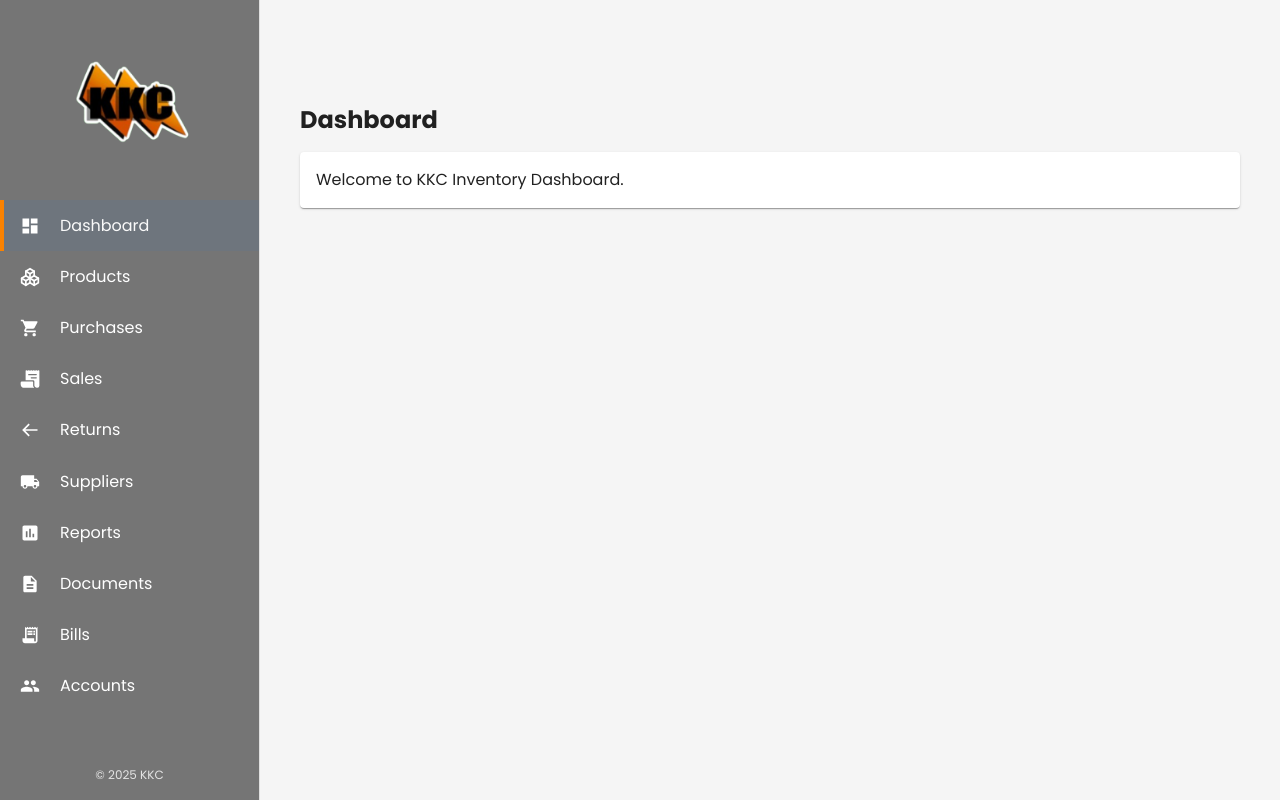
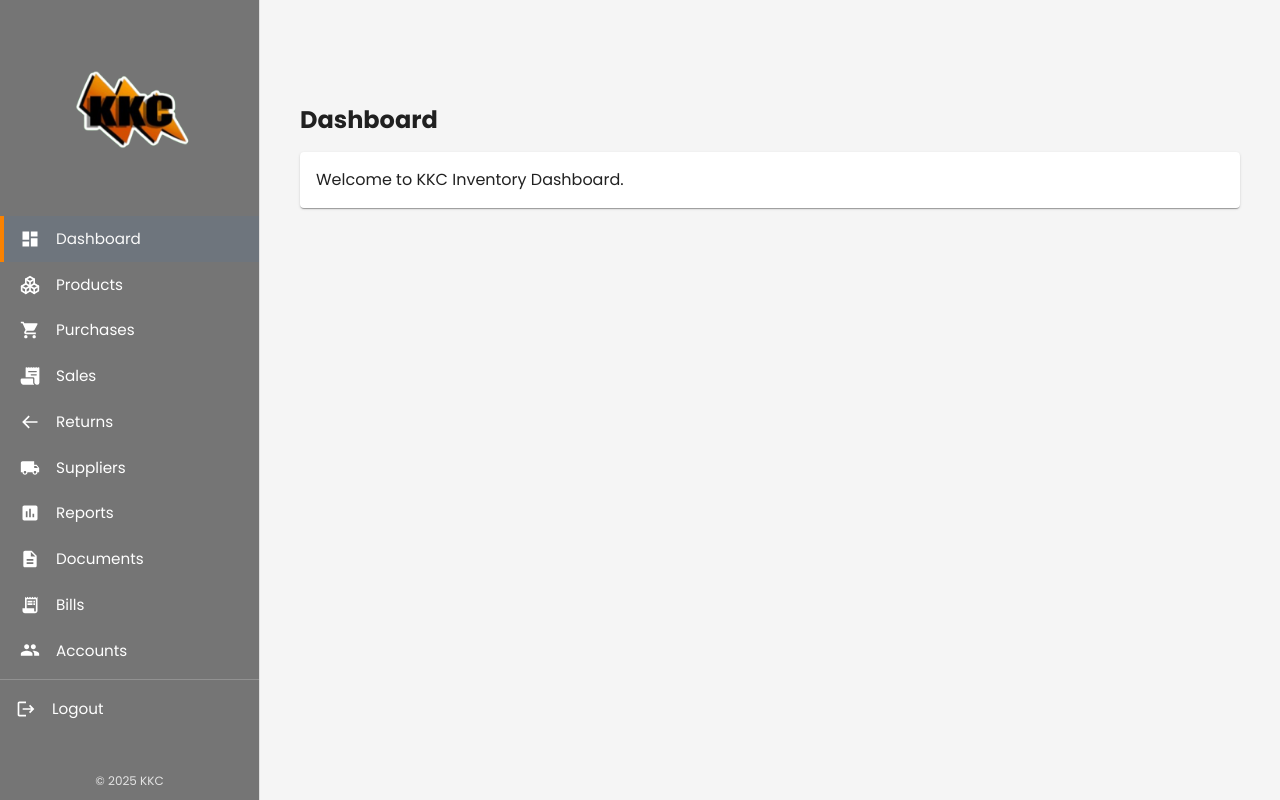
Before and after one commit to riyuwin/KKC-IS, a React (Vite) app in the folder kkc-inventory/: page / in a window 1280 px wide. Built offline with nearby package versions, Linux system fonts and the light colour scheme.

Commit message:
purchase page and sidebar with logout button

```diff
--- a/kkc-inventory/src/assets/components/PurchaseDialog.jsx
+++ b/kkc-inventory/src/assets/components/PurchaseDialog.jsx
@@ -148,7 +148,7 @@ export default function PurchaseDialog({
       </DialogTitle>
 
       <DialogContent dividers sx={{ px: 3, pt: 2.5, pb: 2.5 }}>
-        {/* CSS Grid for rigid equal columns */}
+        {/* CSS Grid for equal columns */}
         <Box
           sx={{
             display: "grid",
@@ -315,7 +315,7 @@ export default function PurchaseDialog({
             }}
           >
             <Chip
-              size="small"
+              size="small" sx={{mt: -3}}
               color={form.purchase_status === 'Completed' ? 'success' : 'warning'}
               label={form.purchase_status === 'Completed' ? 'Completed' : 'Pending'}
             />
--- a/kkc-inventory/src/assets/components/Sidebar.jsx
+++ b/kkc-inventory/src/assets/components/Sidebar.jsx
@@ -1,21 +1,16 @@
 import React, { useMemo, useState } from "react";
-import { useLocation, Link as RouterLink } from "react-router-dom";
-import { Box, Drawer, List, ListItemButton, ListItemIcon, ListItemText, Toolbar, IconButton, useMediaQuery } from "@mui/material";
+import { useLocation, Link as RouterLink, useNavigate } from "react-router-dom";
+import { Box, Drawer, List, ListItemButton, ListItemIcon, ListItemText, Toolbar, IconButton, useMediaQuery, Divider } from "@mui/material";
 import { Menu as MenuIcon } from "@mui/icons-material";
 import { useTheme } from "@mui/material/styles";
-
-// Icons
-import { MdDashboard } from "react-icons/md";
-import { MdShoppingCart, MdAssessment, MdDescription, MdPeople } from "react-icons/md";
+import Swal from "sweetalert2";
+import { MdDashboard, MdShoppingCart, MdAssessment, MdDescription, MdPeople, MdLocalShipping, MdReceiptLong, MdLogout } from "react-icons/md";
 import { TbPackages } from "react-icons/tb";
 import { IoReceipt } from "react-icons/io5";
 import { BiArrowBack } from "react-icons/bi";
-import { MdLocalShipping } from "react-icons/md";
-import { MdReceiptLong } from "react-icons/md";
+import logo from "../../images/kkc-logo.png";
 
-import logo from '../../images/kkc-logo.png';
 
-// Menu items
 const allItems = [
   { label: "Dashboard", to: "/", icon: <MdDashboard size={20} /> },
   { label: "Products", to: "/products", icon: <TbPackages size={20} /> },
@@ -31,41 +26,98 @@ const allItems = [
 
 function Sidebar({ drawerWidth = 260, accountType = "admin" }) {
   const location = useLocation();
+  const navigate = useNavigate();
   const theme = useTheme();
   const isMobile = useMediaQuery(theme.breakpoints.down("md"));
+
+  // Screen sizes (to use the size efficiently sa mga styling)
+  const isShort = useMediaQuery("(max-height: 820px)");
+  const isTiny  = useMediaQuery("(max-height: 700px)");
+
   const [mobileOpen, setMobileOpen] = useState(false);
 
   const items = useMemo(() => {
     return accountType === "warehouse"
-      ? allItems.filter(i => i.label !== "Accounts")
+      ? allItems.filter((i) => i.label !== "Accounts")
       : allItems;
   }, [accountType]);
+
+  const swalConfirm = async (title, text) => {
+    const res = await Swal.fire({
+      heightAuto: false,
+      icon: "question",
+      title,
+      text,
+      showCancelButton: true,
+      confirmButtonText: "Yes",
+      cancelButtonText: "No",
+      reverseButtons: true,
+      focusCancel: true,
+    });
+    return res.isConfirmed;
+  };
+
+  const handleLogout = async () => {
+    const ok = await swalConfirm("Logout?", "Are you sure you want to logout?");
+    if (!ok) return;
+    try {
+      // localStorage.removeItem("authToken");
+      // sessionStorage.clear();
+    } finally {
+      if (isMobile) setMobileOpen(false);
+      navigate("/login", { replace: true });
+    }
+  };
+
+  // Scales based on height
+  const logoSize = isTiny
+    ? (isMobile ? 70 : 90)
+    : isShort
+    ? (isMobile ? 96 : 200)
+    : (isMobile ? 120 : 180);
+
+  const topPadY   = isTiny ? 0.5 : isShort ? 1 : 2;
+  const itemPy    = isTiny ? 0.65 : isShort ? 1.0 : 1.1;
+  const iconMinW  = isTiny ? 34 : isShort ? 36 : 40;
+  const labelSize = isTiny ? "0.93rem" : isShort ? "0.95rem" : "1rem";
+  const dividerMy = isTiny ? 0.5 : isShort ? 0.75 : 1;
+  const footerFs  = isTiny ? "0.68rem" : "0.75rem";
+  const footerPy  = isTiny ? 0.75 : 1.25;
 
   const drawerContent = (
     <Box
       sx={{
         fontFamily: "Poppins, sans-serif",
-        height: "100%",
+        height: "100vh",
         display: "flex",
         flexDirection: "column",
+        justifyContent: "space-between",
         bgcolor: "#757575",
         color: "#FFFFFF",
+        overflow: "hidden", // no scroll
       }}
     >
-      {/* Logo */}
-      <Toolbar sx={{ justifyContent: "center" }}>
+      {/* Logo (compact toolbar) */}
+      <Toolbar
+        disableGutters
+        sx={{
+          justifyContent: "center",
+          minHeight: 0,
+          py: topPadY,
+        }}
+      >
         <Box
           component="img"
           src={logo}
           alt="Logo"
-          sx={{ width: isMobile ? 130 : 200, height: isMobile ? 130 : 200 }}
+          sx={{ width: logoSize, height: logoSize, objectFit: "contain" }}
         />
       </Toolbar>
 
-      {/* Menu */}
-      <Box sx={{ flex: 1, overflowY: "auto" }}>
-        <List disablePadding>
-          {items.map(item => {
+      {/* Menu (no scroll) */}
+      <Box sx={{ flex: 1, overflow: "hidden" }}>
+        <List disablePadding dense={isShort || isTiny}>
+          {items.map((item) => {
             const selected = location.pathname === item.to;
             return (
               <ListItemButton
@@ -74,25 +126,56 @@ function Sidebar({ drawerWidth = 260, accountType = "admin" }) {
                 to={item.to}
                 selected={selected}
                 sx={{
-                  py: 1.2,
-                  "& .MuiListItemIcon-root": { color: "#FFFFFF", minWidth: 40 },
+                  py: itemPy,
+                  "& .MuiListItemIcon-root": { color: "#FFFFFF", minWidth: iconMinW },
                   color: selected ? "#FAFAFA" : "#FFFFFF",
-                  bgcolor: selected ? "#1A1A1A" : "transparent", // hex instead of rgba
-                  "&:hover": {
-                    bgcolor: "#6B6B6B",
-                  },
+                  bgcolor: selected ? "#1A1A1A" : "transparent",
+                  "&:hover": { bgcolor: "#6B6B6B" },
                   borderLeft: selected ? "4px solid #FA8201" : "4px solid transparent",
                 }}
               >
                 <ListItemIcon>{item.icon}</ListItemIcon>
-                <ListItemText primary={item.label} />
+                <ListItemText
+                  primary={item.label}
+                  primaryTypographyProps={{ fontSize: labelSize }}
+                />
               </ListItemButton>
             );
           })}
+
+          {/* Logout (below Accounts) */}
+          <Divider sx={{ my: dividerMy, borderColor: "rgba(255,255,255,0.2)" }} />
+          <ListItemButton
+            onClick={handleLogout}
+            sx={{
+              py: itemPy,
+              "& .MuiListItemIcon-root": { color: "#FFFFFF", minWidth: iconMinW },
+              color: "#FFFFFF",
+              "&:hover": { bgcolor: "#6B6B6B" },
+            }}
+          >
+            <ListItemIcon>
+              <MdLogout size={20} />
+            </ListItemIcon>
+            <ListItemText
+              primary="Logout"
+              primaryTypographyProps={{ fontSize: labelSize }}
+            />
+          </ListItemButton>
         </List>
       </Box>
 
-      <Box sx={{ p: 2, textAlign: "center", fontSize: "0.75rem", opacity: 0.8, fontWeight: 300 }}>
+      {/* Footer */}
+      <Box
+        sx={{
+          py: footerPy,
+          px: 2,
+          textAlign: "center",
+          fontSize: footerFs,
+          opacity: 0.8,
+          fontWeight: 300,
+        }}
+      >
         © {new Date().getFullYear()} KKC
       </Box>
     </Box>
@@ -104,13 +187,7 @@ function Sidebar({ drawerWidth = 260, accountType = "admin" }) {
       {isMobile && (
         <IconButton
           onClick={() => setMobileOpen(true)}
-          sx={{
-            position: "fixed",
-            top: 10,
-            left: 10,
-            zIndex: 2000,
-            color: "#757575",
-          }}
+          sx={{ position: "fixed", top: 10, left: 10, zIndex: 2000, color: "#757575" }}
         >
           <MenuIcon />
         </IconButton>
@@ -127,6 +204,8 @@ function Sidebar({ drawerWidth = 260, accountType = "admin" }) {
           "& .MuiDrawer-paper": {
             width: drawerWidth,
             boxSizing: "border-box",
+            height: "100vh",
+            overflow: "hidden",
           },
         }}
       >
--- a/kkc-inventory/src/assets/pages/Products.jsx
+++ b/kkc-inventory/src/assets/pages/Products.jsx
@@ -216,7 +216,7 @@ function Products() {
     }
   };
 
-  // Header style
+  // Header Styling
   const headerCellSx = {
     p: 1.5,
     fontSize: "0.95rem",
@@ -225,6 +225,27 @@ function Products() {
     textAlign: "center",
     color: "white",
   };
+
+  // Body Styling
+  const bodyCellSx = {
+    textAlign: "center",
+    fontSize: "0.90rem",
+    py: 2,   // vertical padding
+    px: 1,   // horizontal padding
+    overflow: "hidden",
+    textOverflow: "ellipsis",
+  };
+
+  // Wrap Cell Styling
+  const wrapCellSx = {
+    whiteSpace: "normal",
+    wordBreak: "break-word",
+    textOverflow: "clip",
+    overflow: "visible",
+    maxWidth: "none",
+    px: 1.25,
+  };
+
 
   return (
     <Box sx={{ p: 2, fontFamily: "Poppins, sans-serif" }}>
@@ -247,7 +268,17 @@ function Products() {
               </InputAdornment>
             ),
           }}
-          sx={{ maxWidth: 420, width: "100%" }}
+          sx={{
+            maxWidth: 520, width: "100%",
+            "& .MuiOutlinedInput-root": {
+              bgcolor: "background.paper",
+              borderRadius: 2,
+              "& .MuiOutlinedInput-notchedOutline": { borderColor: "rgba(0,0,0,0.25)" },
+              "&:hover .MuiOutlinedInput-notchedOutline": { borderColor: "rgba(0,0,0,0.45)" },
+              "&.Mui-focused .MuiOutlinedInput-notchedOutline": { borderColor: "#E67600", borderWidth: 2 },
+            },
+            "& input::placeholder": { opacity: 1 }, // visible placeholder
+          }}
         />
         <Button
           variant="contained"
@@ -298,7 +329,7 @@ function Products() {
               </TableRow>
             </TableHead>
 
-            <TableBody sx={{ "& .MuiTableCell-root": { textAlign: "center" } }}>
+            <TableBody sx={{ "& .MuiTableCell-root": bodyCellSx }}>
               {loading && (
                 <TableRow>
                   <TableCell colSpan={10} align="center">
@@ -325,7 +356,7 @@ function Products() {
                   <TableRow key={row.product_id ?? row.id ?? row.sku}>
                     <TableCell>{row.product_name}</TableCell>
                     <TableCell>{row.sku}</TableCell>
-                    <TableCell>{row.description}</TableCell>
+                    <TableCell sx={wrapCellSx}>{row.description}</TableCell>
                     <TableCell>{row.unit}</TableCell>
                     <TableCell>{Number(row.stock ?? 0)}</TableCell>
                     <TableCell>{row.cost_price === null || row.cost_price === "" ? "" : peso(row.cost_price)}</TableCell>
--- a/kkc-inventory/src/assets/pages/Purchases.jsx
+++ b/kkc-inventory/src/assets/pages/Purchases.jsx
@@ -1,9 +1,5 @@
 import React, { useEffect, useMemo, useState } from "react";
-import {
-  Box, Paper, Typography, TextField, Button, InputAdornment,
-  Table, TableBody, TableCell, TableContainer, TableHead, TableRow,
-  IconButton, CircularProgress, Tooltip, Chip, Stack
-} from "@mui/material";
+import { Box, Paper, Typography, TextField, Button, InputAdornment, Table, TableBody, TableCell, TableContainer, TableHead, TableRow, IconButton, CircularProgress, Tooltip, Chip, Stack } from "@mui/material";
 import { MdSearch, MdAdd, MdVisibility, MdEdit, MdDelete } from "react-icons/md";
 import Swal from "sweetalert2";
 import PurchasesCRUD from "../logics/purchases/PurchasesCRUD";
@@ -17,6 +13,30 @@ function peso(n) {
   if (Number.isNaN(num)) return n;
   return num.toLocaleString("en-PH", { style: "currency", currency: "PHP", minimumFractionDigits: 2 });
 }
+
+function dateFormat(v) {
+  if (!v) return "";
+  if (typeof v === "string") {
+    const m = v.match(/^(\d{4}-\d{2}-\d{2})/);
+    if (m) {
+      const [y, mo, d] = m[1].split("-").map(Number);
+      const dt = new Date(y, mo - 1, d);
+      return dt.toLocaleDateString("en-US", {
+        month: "long",
+        day: "numeric",
+        year: "numeric",
+      });
+    }
+  }
+  const dt = new Date(v);
+  if (Number.isNaN(dt.getTime())) return String(v);
+  return dt.toLocaleDateString("en-US", {
+    month: "long",
+    day: "numeric",
+    year: "numeric",
+  });
+}
+
 
 // SweetAlert helpers
 const swalFire = (opts) =>
@@ -37,9 +57,9 @@ const swalConfirm = async (title, text) => {
   return res.isConfirmed;
 };
 const swalSuccess = (text) => swalFire({ icon: "success", title: "Success", text, timer: 1400, showConfirmButton: false });
-const swalError   = (text) => swalFire({ icon: "error", title: "Oops", text });
+const swalError = (text) => swalFire({ icon: "error", title: "Oops", text });
 
-export default function Purchases() {
+function Purchases() {
   const [rows, setRows] = useState([]);
   const [suppliers, setSuppliers] = useState([]);
   const [products, setProducts] = useState([]);
@@ -98,12 +118,10 @@ export default function Purchases() {
 
   // computed rows for sorting / display
   const computedRows = useMemo(() => {
-    return rows.map(r => {
-      return {
-        ...r,
-        display_total_cost: r.total_cost ?? r.purchase_total_cost ?? 0,
-      };
-    });
+    return rows.map(r => ({
+      ...r,
+      display_total_cost: r.total_cost ?? r.purchase_total_cost ?? 0,
+    }));
   }, [rows]);
 
   const sortedRows = useMemo(
@@ -111,12 +129,34 @@ export default function Purchases() {
     [computedRows, order, orderBy]
   );
 
+  // Header style
   const headerCellSx = {
-    p: 1.5, fontSize: "0.95rem", fontWeight: 700,
+    py: 3.0, px: 0.75, fontSize: "0.90rem", fontWeight: 700, // bigger than rows
     bgcolor: "#706f6fff", textAlign: "center", color: "white",
   };
 
-  // dialog controls
+  // Body style
+  const bodyCellSx = {
+    textAlign: "center",
+    fontSize: "0.90rem",
+    py: 2,
+    px: 1,
+    overflow: "hidden",
+    textOverflow: "ellipsis",
+  };
+
+  // Wrapping Cell Style (so that it has not ellipses)
+  const wrapCellSx = {
+    whiteSpace: "normal",
+    wordBreak: "break-word",
+    textOverflow: "clip",
+    overflow: "visible",
+    maxWidth: "none",
+    px: 1.25,
+  };
+
+
+  // Dialog controls
   const closeDialog = () => { setOpen(false); setSelectedId(null); setFormData({}); };
   const openCreate = () => { setDialogMode("create"); setSelectedId(null); setFormData({}); setOpen(true); };
   const openView = (row) => {
@@ -168,7 +208,7 @@ export default function Purchases() {
   };
 
   return (
-    <Box sx={{ p: 2, fontFamily: "Poppins, sans-serif" }}>
+    <Box sx={{ p: 2, fontFamily: "Poppins, sans-serif",  }}>
       <Typography variant="h3" sx={{ fontWeight: 700, mb: 5, mt: -6 }}>
         Purchase
       </Typography>
@@ -180,6 +220,7 @@ export default function Purchases() {
           value={search}
           onChange={(e) => setSearch(e.target.value)}
           onKeyDown={onSearchKey}
+          variant="outlined"
           InputProps={{
             startAdornment: (
               <InputAdornment position="start">
@@ -187,7 +228,17 @@ export default function Purchases() {
               </InputAdornment>
             ),
           }}
-          sx={{ maxWidth: 420, width: "100%" }}
+          sx={{
+            maxWidth: 520, width: "100%",
+            "& .MuiOutlinedInput-root": {
+              bgcolor: "background.paper",
+              borderRadius: 2,
+              "& .MuiOutlinedInput-notchedOutline": { borderColor: "rgba(0,0,0,0.25)" },
+              "&:hover .MuiOutlinedInput-notchedOutline": { borderColor: "rgba(0,0,0,0.45)" },
+              "&.Mui-focused .MuiOutlinedInput-notchedOutline": { borderColor: "#E67600", borderWidth: 2 },
+            },
+            "& input::placeholder": { opacity: 1 }, // visible placeholder
+          }}
         />
         <Button
           variant="contained"
@@ -202,31 +253,52 @@ export default function Purchases() {
       <Paper elevation={1} sx={{ borderRadius: 2, bgcolor: "transparent", boxShadow: "none" }}>
         <TableContainer
           component={Paper}
-          sx={{ borderRadius: 2, border: "1px solid #ddd", boxShadow: "0px 2px 8px rgba(0,0,0,0.1)", bgcolor: "background.paper" }}
+          sx={{
+            borderRadius: 2,
+            border: "1px solid #ddd",
+            boxShadow: "0px 2px 8px rgba(0,0,0,0.1)",
+            bgcolor: "background.paper",
+          }}
         >
-          <Table size="small">
+          {/* Total: 100% */}
+          <Table size="small" sx={{ tableLayout: "fixed" }}>
+            <colgroup>
+              <col style={{ width: "9%" }} />   {/* Date */}
+              <col style={{ width: "10%" }} />  {/* Supplier */}
+              <col style={{ width: "11%" }} />  {/* Product */}
+              <col style={{ width: "10%" }} />  {/* Purchased */}
+              <col style={{ width: "10%" }} />  {/* Received */}
+              <col style={{ width: "9%" }} />   {/* Remaining */}
+              <col style={{ width: "7%" }} />   {/* Unit ₱ */}
+              <col style={{ width: "8%" }} />   {/* Total ₱ */}
+              <col style={{ width: "10%" }} />   {/* Order */}
+              <col style={{ width: "8%" }} />   {/* Payment */}
+              <col style={{ width: "8%" }} />   {/* Actions */}
+            </colgroup>
+
+
             <TableHead sx={{ "& .MuiTableCell-root": headerCellSx }}>
               <TableRow>
                 <SortableHeader id="purchase_date" label="Date" order={order} orderBy={orderBy} onSort={handleSort} />
-                <SortableHeader id="supplier_name" label="Supplier Name" order={order} orderBy={orderBy} onSort={handleSort} />
+                <SortableHeader id="supplier_name" label="Supplier" order={order} orderBy={orderBy} onSort={handleSort} />
                 <SortableHeader id="product_name" label="Product" order={order} orderBy={orderBy} onSort={handleSort} />
-                <SortableHeader id="quantity" label="No. of Purchased Items" order={order} orderBy={orderBy} onSort={handleSort} />
-                <SortableHeader id="qty_received" label="Qty. Received" order={order} orderBy={orderBy} onSort={handleSort} />
+                <SortableHeader id="quantity" label="Purchased" order={order} orderBy={orderBy} onSort={handleSort} />
+                <SortableHeader id="qty_received" label="Received" order={order} orderBy={orderBy} onSort={handleSort} />
                 <SortableHeader id="remaining" label="Remaining" order={order} orderBy={orderBy} onSort={handleSort} />
-                <SortableHeader id="unit_cost" label="Unit Cost" order={order} orderBy={orderBy} onSort={handleSort} />
-                <SortableHeader id="total_cost" label="Total Cost" order={order} orderBy={orderBy} onSort={handleSort} />
-                <SortableHeader id="purchase_status" label="Order Status" order={order} orderBy={orderBy} onSort={handleSort} />
-                <SortableHeader id="purchase_payment_status" label="Payment Status" order={order} orderBy={orderBy} onSort={handleSort} />
-                <TableCell sx={{ ...headerCellSx }} width={160}>Actions</TableCell>
+                <SortableHeader id="unit_cost" label="Unit ₱" order={order} orderBy={orderBy} onSort={handleSort} />
+                <SortableHeader id="total_cost" label="Total ₱" order={order} orderBy={orderBy} onSort={handleSort} />
+                <SortableHeader id="purchase_status" label="Order" order={order} orderBy={orderBy} onSort={handleSort} />
+                <SortableHeader id="purchase_payment_status" label="Payment" order={order} orderBy={orderBy} onSort={handleSort} />
+                <TableCell sx={headerCellSx}>Actions</TableCell>
               </TableRow>
             </TableHead>
 
-            <TableBody sx={{ "& .MuiTableCell-root": { textAlign: "center" } }}>
+            <TableBody sx={{ "& .MuiTableCell-root": bodyCellSx }}>
               {loading && (
                 <TableRow>
                   <TableCell colSpan={11}>
                     <Stack direction="row" spacing={1} justifyContent="center" alignItems="center" py={2}>
-                      <CircularProgress size={20} />
+                      <CircularProgress size={18} />
                       <Typography variant="body2">Loading…</Typography>
                     </Stack>
                   </TableCell>
@@ -245,33 +317,48 @@ export default function Purchases() {
 
               {!loading && sortedRows.map((row) => (
                 <TableRow key={`${row.purchase_id}-${row.purchase_item_id}`}>
-                  <TableCell>{row.purchase_date}</TableCell>
-                  <TableCell>{row.supplier_name}</TableCell>
-                  <TableCell>{row.product_name}</TableCell>
-                  <TableCell>{row.quantity}</TableCell>
-                  <TableCell>{row.qty_received}</TableCell>
-                  <TableCell>{row.remaining}</TableCell>
-                  <TableCell>{peso(row.unit_cost)}</TableCell>
-                  <TableCell>{peso(row.total_cost)}</TableCell>
+                  <TableCell sx={wrapCellSx}>
+                    {dateFormat(row.purchase_date)}
+                  </TableCell>
+
+
+                  <TableCell title={row.supplier_name}>{row.supplier_name}</TableCell>
+                  <TableCell title={row.product_name}>{row.product_name}</TableCell>
+
+                  <TableCell title={String(row.quantity)}>{row.quantity}</TableCell>
+                  <TableCell title={String(row.qty_received)}>{row.qty_received}</TableCell>
+                  <TableCell title={String(row.remaining)}>{row.remaining}</TableCell>
+
+                  <TableCell title={peso(row.unit_cost)}>{peso(row.unit_cost)}</TableCell>
+                  <TableCell title={peso(row.total_cost)}>{peso(row.total_cost)}</TableCell>
+
+                  <TableCell sx={wrapCellSx}>
+                    <Chip
+                      size="small"
+                      color={row.remaining === 0 ? "success" : "warning"}
+                      label={row.purchase_status}
+                      sx={{ px: 0.9, maxWidth: "none" }}
+                    />
+                  </TableCell>
+
+                  <TableCell sx={wrapCellSx}>{row.purchase_payment_status}</TableCell>
+
+
                   <TableCell>
-                    <Chip size="small" color={row.remaining === 0 ? 'success' : 'warning'} label={row.purchase_status} />
-                  </TableCell>
-                  <TableCell>{row.purchase_payment_status}</TableCell>
-                  <TableCell>
-                    <Stack direction="row" justifyContent="center">
+                    <Stack direction="row" justifyContent="center" spacing={0.5}>
                       <Tooltip title="View">
-                        <IconButton size="medium" color="success" onClick={() => openView(row)}>
-                          <MdVisibility />
+                        <IconButton size="small" color="success" onClick={() => openView(row)}>
+                          <MdVisibility sx={{fontSize: "45px"}} />
                         </IconButton>
                       </Tooltip>
                       <Tooltip title="Edit">
-                        <IconButton size="medium" color="primary" onClick={() => openEdit(row)}>
-                          <MdEdit />
+                        <IconButton size="small" color="primary" onClick={() => openEdit(row)}>
+                          <MdEdit fontSize="medium" />
                         </IconButton>
                       </Tooltip>
                       <Tooltip title="Delete">
-                        <IconButton size="medium" color="error" onClick={() => handleDelete(row)}>
-                          <MdDelete />
+                        <IconButton size="small" color="error" onClick={() => handleDelete(row)}>
+                          <MdDelete fontSize="medium" />
                         </IconButton>
                       </Tooltip>
                     </Stack>
@@ -279,7 +366,6 @@ export default function Purchases() {
                 </TableRow>
               ))}
             </TableBody>
-
           </Table>
         </TableContainer>
       </Paper>
@@ -321,3 +407,5 @@ export default function Purchases() {
     </Box>
   );
 }
+
+export default  Purchases;
```
